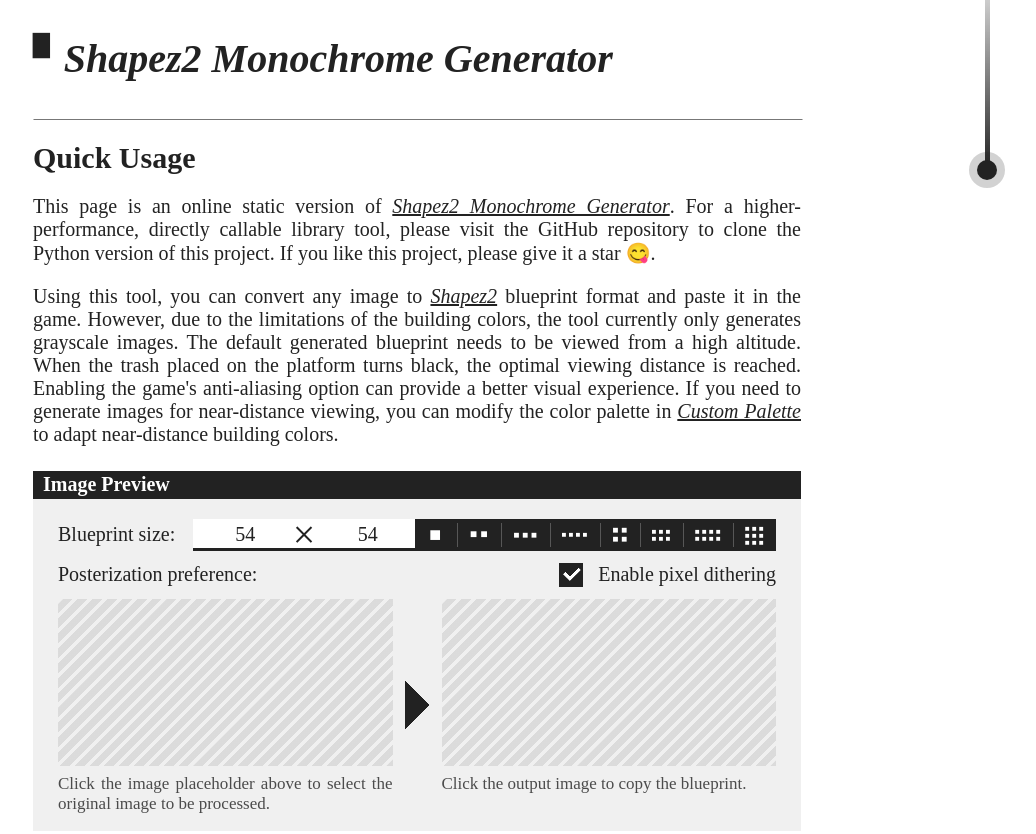
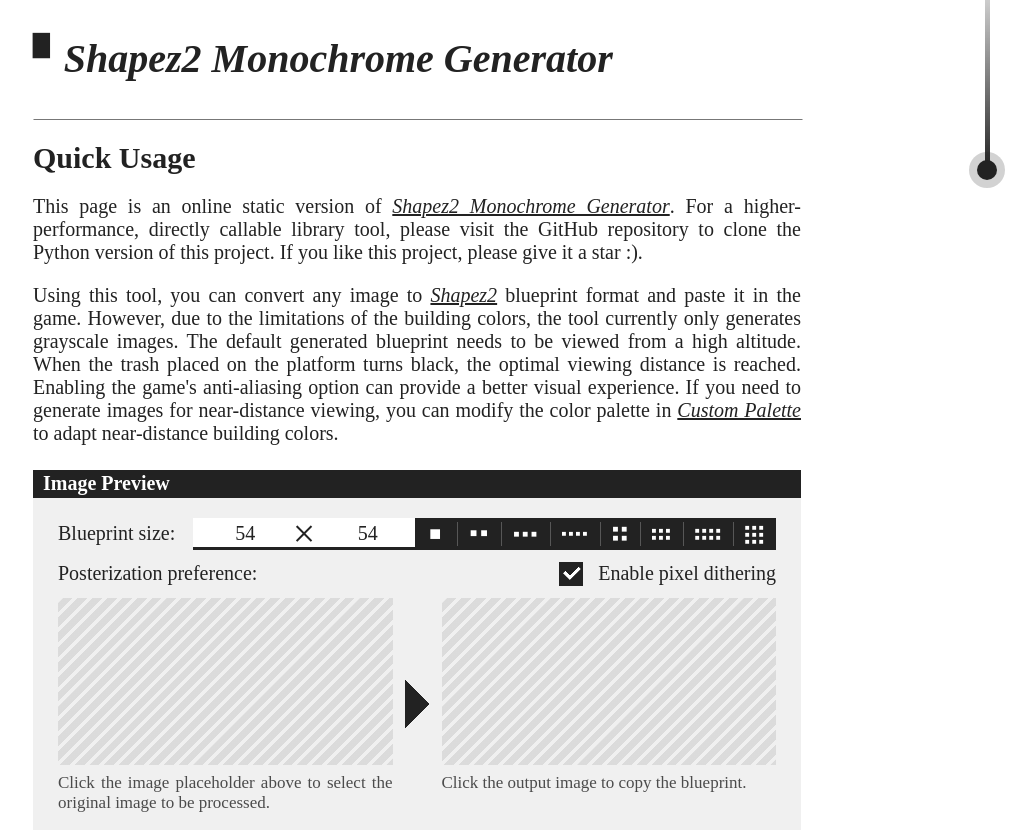
Before and after one commit to redstone-heart/shapez2-monochrome-generator, a plain HTML site: page docs/web-application/index.html in a window 1280 px wide. Shown: the top 834 px of the page, without its empty margins (223-1259 px from the left). Drawn offline with Linux system fonts and the light colour scheme.

Commit message:
Change emoji to ascii.

```diff
--- a/docs/web-application/index.html
+++ b/docs/web-application/index.html
@@ -107,7 +107,7 @@
 		<h1><a href="https://github.com/redstone-heart/shapez2-monochrome-generator">Shapez2 Monochrome Generator</a></h1>
 		<hr/>
 		<h2>Quick Usage</h2>
-		<p>This page is an online static version of <a href="https://github.com/redstone-heart/shapez2-monochrome-generator">Shapez2 Monochrome Generator</a>. For a higher-performance, directly callable library tool, please visit the GitHub repository to clone the Python version of this project. If you like this project, please give it a star 😋.</p>
+		<p>This page is an online static version of <a href="https://github.com/redstone-heart/shapez2-monochrome-generator">Shapez2 Monochrome Generator</a>. For a higher-performance, directly callable library tool, please visit the GitHub repository to clone the Python version of this project. If you like this project, please give it a star :).</p>
 		<p>Using this tool, you can convert any image to <a href="https://shapez2.com/">Shapez2</a> blueprint format and paste it in the game. However, due to the limitations of the building colors, the tool currently only generates grayscale images. The default generated blueprint needs to be viewed from a high altitude. When the trash placed on the platform turns black, the optimal viewing distance is reached. Enabling the game's anti-aliasing option can provide a better visual experience. If you need to generate images for near-distance viewing, you can modify the color palette in <a href="#custom-palette">Custom Palette</a> to adapt near-distance building colors.</p>
 		<div class="panel">
 			<header>Image Preview</header>
```
